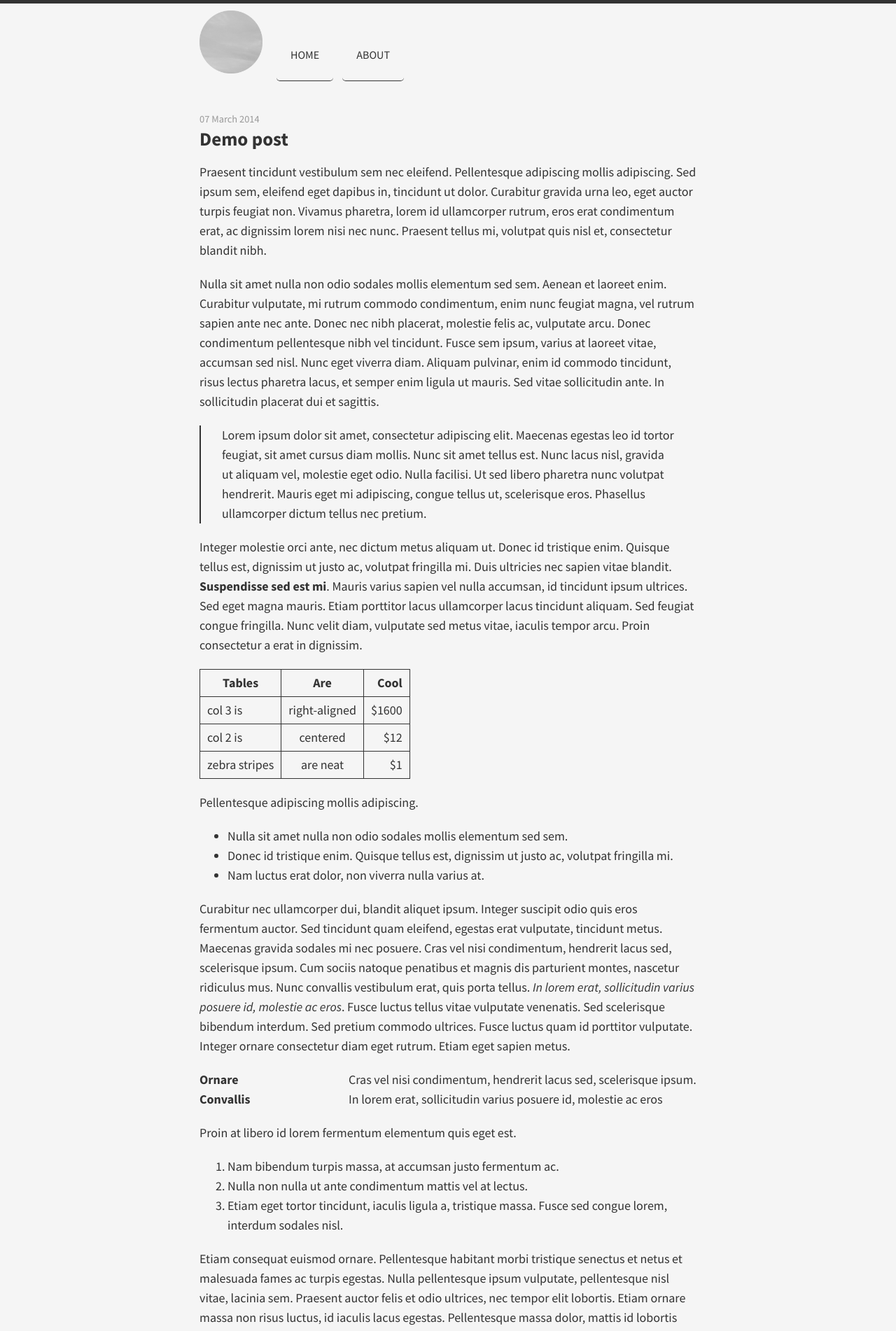
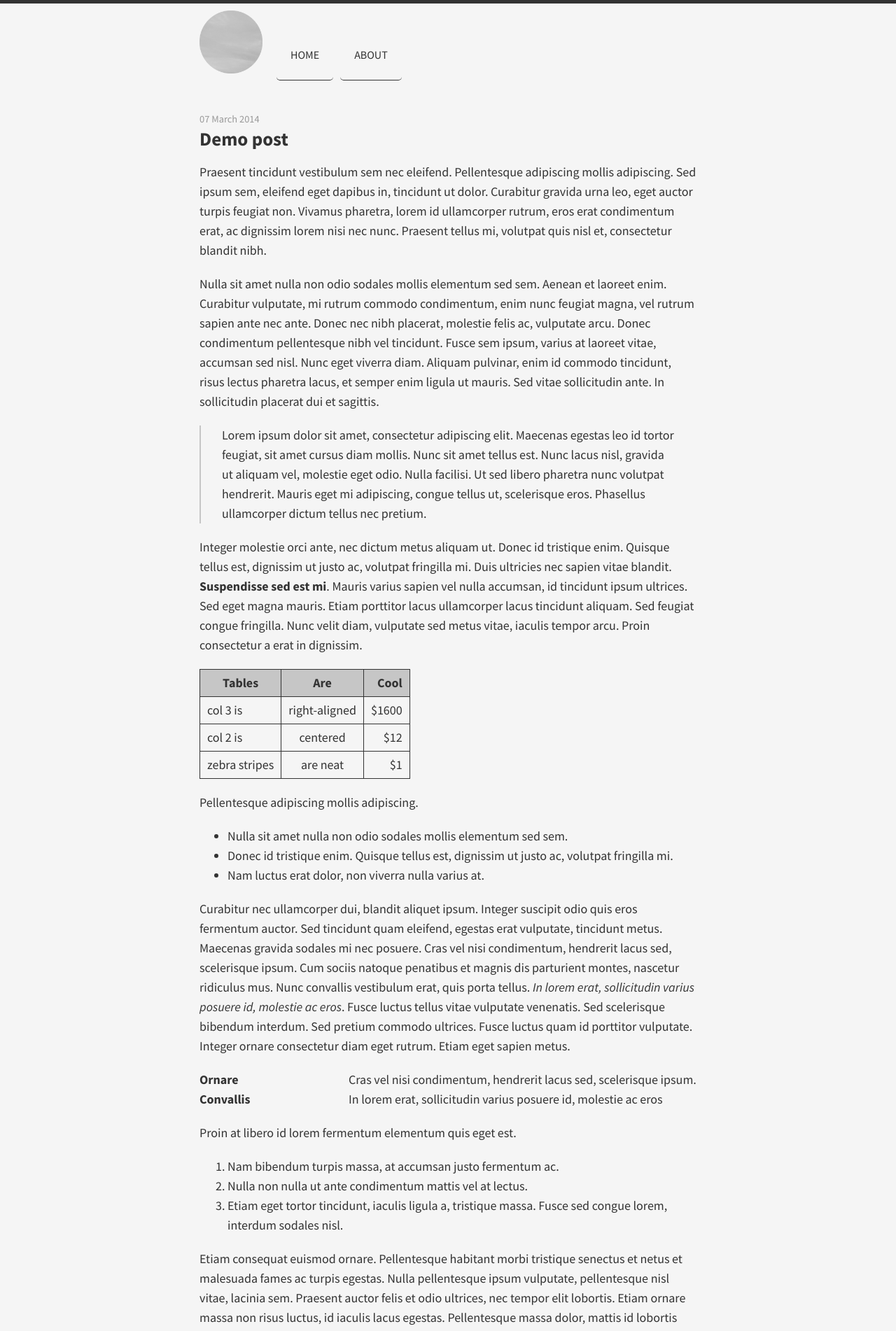
Before and after one commit to aigarsdz/brume, a Jekyll site: the page built from _posts/2014-03-07-demo-post.md, in a window 1280 px wide. Shown: the top 1902 px of the page at 70% size. Built offline with Jekyll 4.4.1, drawn with Linux system fonts in a browser that asks for light colours.

Commit message:
Improves colors

```diff
--- a/_includes/head.html
+++ b/_includes/head.html
@@ -12,7 +12,7 @@
 <title>{{ page.title }} &middot; {{ site.name }}</title>
 
 <!-- icons -->
-<link rel="shortcut icon" href="{{ '/assets/favicon.ico' | relative_url }}">
+<link rel="shortcut icon" href="{{ '/assets/images/favicon.ico' | relative_url }}">
 
 <!-- stylesheets -->
 <link rel="stylesheet" href="{{ '/assets/css/responsive.gs.12col.css' | relative_url }}">
--- a/assets/css/main.css
+++ b/assets/css/main.css
@@ -32,7 +32,7 @@ hr,
 
 blockquote {
   padding: 0 30px;
-  border-left: 2px solid #333;
+  border-left: 2px solid #C6C6C6;
 }
 
 
@@ -76,7 +76,7 @@ table {
 }
 
 thead {
-  background-color: #f5f5f5;
+  background-color: #C6C6C6;
 }
 
 td,
@@ -119,7 +119,7 @@ dd {
 }
 
 .azul a:hover {
-  color: #0070bb;
+  color: #0F9EFB;
 }
 
 .ruby a {
@@ -127,7 +127,7 @@ dd {
 }
 
 .ruby a:hover {
-  color: #e0115f;
+  color: #930036;
 }
 
 .amber a {
@@ -135,7 +135,7 @@ dd {
 }
 
 .amber a:hover {
-  color: #ff7e00;
+  color: #C66200;
 }
 
 .avocado a {
@@ -143,7 +143,7 @@ dd {
 }
 
 .avocado a:hover {
-  color: #568203;
+  color: #8FBE36;
 }
 
 /*
@@ -181,6 +181,9 @@ header > div {
 header > nav#main-navigation {
   margin-bottom: 40px;
   height: 110px;
+  display: -webkit-box;
+  display: -ms-flexbox;
+  display: flex;
 }
 
 header > nav#main-navigation a {
```
Also changed, not shown: assets/images/favicon-16x16.png (added), assets/images/favicon-32x32.png (added), assets/images/favicon.ico.
